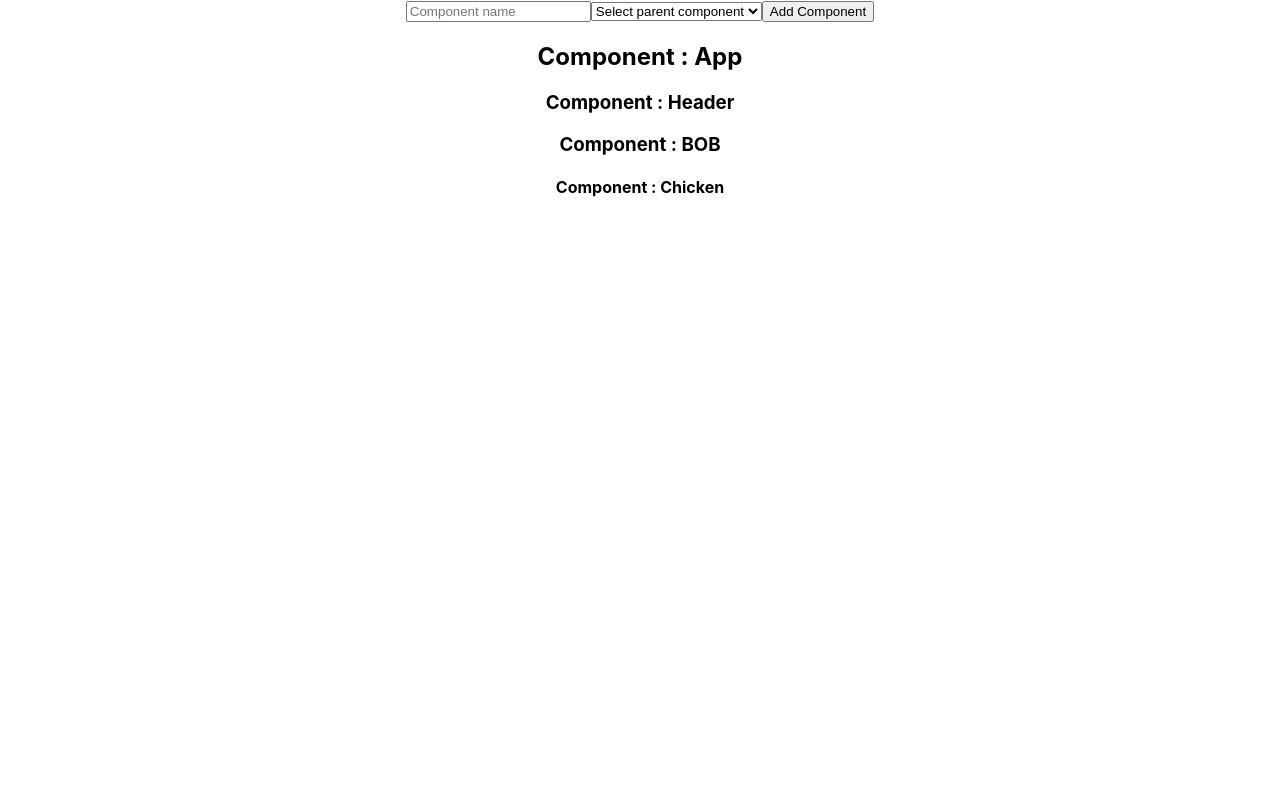
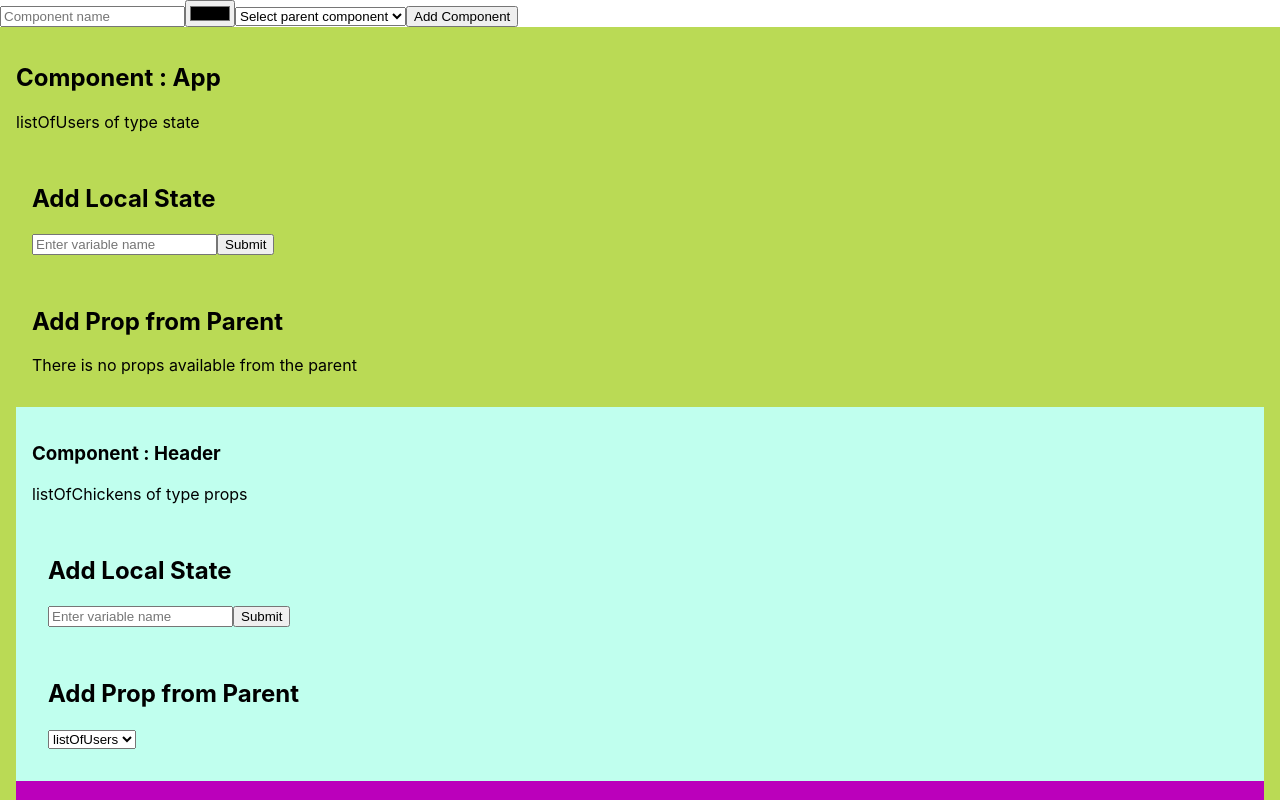
Before and after one commit to FrancisBourgouin/react-component-map, a React (Create React App) app: page / in a window 1280 px wide. Shown: the top 800 px of the page. Built offline with nearby package versions, Linux system fonts and the light colour scheme.

Commit message:
housecleaning of components + helpers

```diff
--- a/src/App.css
+++ b/src/App.css
@@ -1,43 +1,3 @@
-.App {
-  text-align: center;
+section {
+  padding: 1em;
 }
-
-.App-logo {
-  height: 40vmin;
-  pointer-events: none;
-}
-
-@media (prefers-reduced-motion: no-preference) {
-  .App-logo {
-    animation: App-logo-spin infinite 20s linear;
-  }
-}
-
-.App-header {
-  background-color: #282c34;
-  min-height: 100vh;
-  display: flex;
-  flex-direction: column;
-  align-items: center;
-  justify-content: center;
-  font-size: calc(10px + 2vmin);
-  color: white;
-}
-
-.App-link {
-  color: #61dafb;
-}
-
-@keyframes App-logo-spin {
-  from {
-    transform: rotate(0deg);
-  }
-  to {
-    transform: rotate(360deg);
-  }
-}
-
-ul {
-  display: flex;
-  justify-content: space-evenly;
-}
--- a/src/App.jsx
+++ b/src/App.jsx
@@ -1,72 +1,38 @@
 import React, { useState, useEffect } from "react";
 import "./App.css";
-import { ComponentForm } from "./ComponentForm";
+import { ComponentForm } from "./components/ComponentForm";
+import { ComponentList } from "./components/ComponentList";
+import { exampleComponentMap, exampleVariablesList } from "./dummy_data";
+import {
+  getLocalStorage,
+  storeInLocalStorage,
+  emptyLocalStorage
+} from "./helpers";
 
-const exampleComponentMap = {
-  a1: {
-    id: "a1",
-    name: "App",
-    children: ["b2", "c3"],
-    variables: ["1"]
-  },
-  b2: {
-    id: "b2",
-    name: "Header",
-    children: [],
-    variables: ["2"]
-  },
-  c3: {
-    id: "c3",
-    name: "BOB",
-    children: ["d4"],
-    variables: ["2"]
-  },
-  d4: {
-    id: "b2",
-    name: "Chicken",
-    children: [],
-    variables: ["2"]
-  }
-};
-
-const exampleVariablesList = {
-  "1": { id: "1", name: "componentList", content: "array", type: "state" },
-  "2": { id: "2", name: "components", content: "array", type: "props" }
-};
-
-// const ComponentItem = props => {
-//     return(
-
-//     )
-// }
-
-const ComponentList = props => {
-  const { current, components } = props;
-  const mappedComponents = current.children.map(componentId => {
-    // components[componentId];
-    return (
-      <ComponentList
-        components={components}
-        current={components[componentId]}
-      />
-    );
-  });
-  return (
-    <section>
-      <h1>Component : {current.name}</h1>
-      {mappedComponents}
-    </section>
-  );
-};
+const componentContext = React.createContext();
 
 const App = () => {
   const [components, setComponents] = useState(exampleComponentMap);
   const [variables, setVariables] = useState(exampleVariablesList);
 
+  useEffect(() => {
+    getLocalStorage(setComponents);
+  }, []);
+
   return (
     <div className='App'>
-      <ComponentForm components={components} setComponents={setComponents} />
-      <ComponentList components={components} current={components["a1"]} />
+      <ComponentForm
+        components={components}
+        setComponents={setComponents}
+        availableProps={[]}
+      />
+      <ComponentList
+        components={components}
+        variables={variables}
+        current={components["App"]}
+      />
+      <button onClick={() => storeInLocalStorage(components)}>Save</button>
+      <button onClick={emptyLocalStorage}>Clear</button>
     </div>
   );
 };
--- a/src/ComponentForm.jsx
+++ b/src/components/ComponentForm.jsx
@@ -3,27 +3,23 @@ import uuidv4 from "uuid/v4";
 
 export const ComponentForm = ({
   components,
-  setComponents,
-  maxDepth,
-  setMaxDepth
+  setComponents
+  // maxDepth,
+  // setMaxDepth
 }) => {
   const [formState, setFormState] = useState({
-    parent: "",
-    name: ""
+    name: "",
+    color: ""
   });
-  //   const [name, setName] = useState("");
-  const { parent, name } = formState;
+  const { parent, name, color } = formState;
 
   const createComponent = e => {
     e.preventDefault();
     const id = uuidv4();
-    const depth = components[parent] ? components[parent].depth + 1 : 0;
-    if (depth > maxDepth) {
-      setMaxDepth(depth);
-    }
     setComponents(prev => {
       const old = { ...prev };
-      old[id] = { id, name, parent, depth };
+      old[parent].children.push(id);
+      old[id] = { id, name, variables: [], children: [], color };
       return old;
     });
   };
@@ -40,6 +36,12 @@ export const ComponentForm = ({
         }
         placeholder='Component name'
       ></input>
+      <input
+        type='color'
+        name='color'
+        value={color}
+        onChange={e => setFormState({ ...formState, color: e.target.value })}
+      />
       <select
         name='parent'
         onChange={e => setFormState({ ...formState, parent: e.target.value })}
--- /dev/null
+++ b/src/components/ComponentItem.jsx
@@ -0,0 +1,17 @@
+import React from "react";
+import { VariablesForm } from "./VariablesForm";
+
+export const ComponentItem = props => {
+  const { current, variables, availableProps } = props;
+  return (
+    <>
+      <h1>Component : {current.name}</h1>
+      {current.variables.map(variableId => (
+        <p>
+          {variables[variableId].name} of type {variables[variableId].type}
+        </p>
+      ))}
+      <VariablesForm availableProps={availableProps} variables={variables} />
+    </>
+  );
+};
--- /dev/null
+++ b/src/components/ComponentList.jsx
@@ -0,0 +1,26 @@
+import React from "react";
+import { ComponentItem } from "./ComponentItem";
+
+export const ComponentList = props => {
+  const { current, components, variables, availableProps } = props;
+  const mappedComponents = current.children.map(componentId => {
+    return (
+      <ComponentList
+        components={components}
+        current={components[componentId]}
+        variables={variables}
+        availableProps={componentId !== "App" ? current.variables : []}
+      />
+    );
+  });
+  return (
+    <section style={{ backgroundColor: current.color }}>
+      <ComponentItem
+        current={current}
+        variables={variables}
+        availableProps={availableProps}
+      />
+      {mappedComponents}
+    </section>
+  );
+};
--- /dev/null
+++ b/src/components/VariablesForm.jsx
@@ -0,0 +1,27 @@
+import React from "react";
+
+export const VariablesForm = props => {
+  const { availableProps, variables } = props;
+  console.log(availableProps);
+  return (
+    <form action=''>
+      <section>
+        <h2>Add Local State</h2>
+        <input type='text' placeholder='Enter variable name'></input>
+        <input type='submit'></input>
+      </section>
+      <section>
+        <h2>Add Prop from Parent</h2>
+        {availableProps ? (
+          <select>
+            {availableProps.map(propId => (
+              <option value={propId}>{variables[propId].name}</option>
+            ))}
+          </select>
+        ) : (
+          <p>There is no props available from the parent</p>
+        )}
+      </section>
+    </form>
+  );
+};
--- /dev/null
+++ b/src/dummy_data.js
@@ -0,0 +1,36 @@
+export const exampleComponentMap = {
+  App: {
+    id: "App",
+    name: "App",
+    children: ["b2", "c3"],
+    variables: ["1"],
+    color: "#BADA55"
+  },
+  b2: {
+    id: "b2",
+    name: "Header",
+    children: [],
+    variables: ["2"],
+    color: "#C0FFEE"
+  },
+  c3: {
+    id: "c3",
+    name: "BOB",
+    children: ["d4"],
+    variables: ["2", "3"],
+    color: "#B0B"
+  },
+  d4: {
+    id: "d4",
+    name: "Chicken",
+    children: [],
+    variables: [],
+    color: "#B01100"
+  }
+};
+
+export const exampleVariablesList = {
+  "1": { id: "1", name: "listOfUsers", content: "array", type: "state" },
+  "2": { id: "2", name: "listOfChickens", content: "array", type: "props" },
+  "3": { id: "3", name: "currentUser", content: "array", type: "props" }
+};
--- /dev/null
+++ b/src/helpers.js
@@ -0,0 +1,16 @@
+export const storeInLocalStorage = components => {
+  localStorage.setItem("componentMap", JSON.stringify(components));
+};
+export const emptyLocalStorage = () => {
+  localStorage.setItem("componentMap", "");
+};
+
+export const getLocalStorage = callback => {
+  if (localStorage.getItem("componentMap")) {
+    const cMap = JSON.parse(localStorage.getItem("componentMap"));
+    console.log(cMap);
+    if (cMap) {
+      callback(cMap);
+    }
+  }
+};
```
